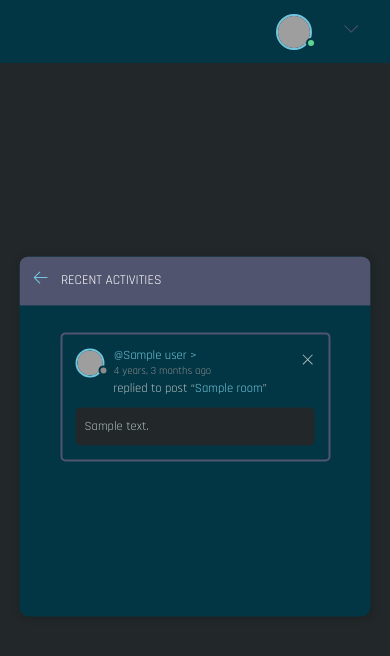
After one commit to Prateek-Giree/LearnEasy-django-project, a Django app: template myapp/templates/myapp/activity.html in a window 390 px wide. The commit adds this page. Shown: the top 656 px of the page. Run offline with Django 5.2, Linux system fonts and the light colour scheme; the template is opened without the code that fills it: most values are stand-ins (such as "Sample title", 1, 10 or a date in 2020); grey boxes are pictures that could not be loaded.

Commit message:
Mobile responsive

```diff
--- /dev/null
+++ b/myapp/templates/myapp/activity.html
@@ -0,0 +1,57 @@
+{% extends 'main.html' %} {% block title %}LearnEasy | Recent activity
+{% endblock title %} {% block body %}
+
+<main class="layout">
+  <div class="container">
+    <div class="layout__box">
+      <div class="layout__boxHeader">
+        <div class="layout__boxTitle">
+          <a href="{% url 'home' %}">
+            <svg version="1.1" xmlns="http://www.w3.org/2000/svg" width="32" height="32" viewBox="0 0 32 32">
+              <title>arrow-left</title>
+              <path
+                d="M13.723 2.286l-13.723 13.714 13.719 13.714 1.616-1.611-10.96-10.96h27.625v-2.286h-27.625l10.965-10.965-1.616-1.607z">
+              </path>
+            </svg>
+          </a>
+          <h3>Recent Activities</h3>
+        </div>
+      </div>
+      <div class="activities-page layout__body">
+        <!-- Activities Start -->
+        {% for message in room_messages %}
+        <div class="activities__box">
+          <div class="activities__boxHeader roomListRoom__header">
+            <a href="{% url 'user-profile' message.user.id %}" class="roomListRoom__author">
+              <div class="avatar avatar--small">
+                <img src="https://randomuser.me/api/portraits/women/11.jpg" />
+              </div>
+              <p>
+                @{{message.user}} >
+                <span>{{message.created|timesince}} ago</span>
+              </p>
+            </a>
+            <div class="roomListRoom__actions">
+              <a href="{% url 'delete-activity-message' message.id %}">
+                <svg version="1.1" xmlns="http://www.w3.org/2000/svg" width="32" height="32" viewBox="0 0 32 32">
+                  <title>remove</title>
+                  <path
+                    d="M27.314 6.019l-1.333-1.333-9.98 9.981-9.981-9.981-1.333 1.333 9.981 9.981-9.981 9.98 1.333 1.333 9.981-9.98 9.98 9.98 1.333-1.333-9.98-9.98 9.98-9.981z">
+                  </path>
+                </svg>
+              </a>
+            </div>
+          </div>
+          <div class="activities__boxContent">
+            <p>
+              replied to post “<a href="{% url 'room' message.room.id %}">{{message.room}}</a>”
+            </p>
+            <div class="activities__boxRoomContent">{{message.body}}</div>
+          </div>
+        </div>
+        {% endfor %}
+      </div>
+    </div>
+</main>
+
+{% endblock %}
--- a/myapp/templates/myapp/topics_component.html
+++ b/myapp/templates/myapp/topics_component.html
@@ -4,7 +4,9 @@
   </div>
   <ul class="topics__list">
     <li>
-      <a href="{% url 'home' %}" class="active">All <span>{{topics.count}}</span></a>
+      <a href="{% url 'home' %}" class="active"
+        >All <span>{{room_count}}</span></a
+      >
     </li>
     {% for topic in topics %}
     <li>
@@ -14,7 +16,7 @@
     </li>
     {% endfor %}
   </ul>
-  <a class="btn btn--link" href="topics.html">
+  <a class="btn btn--link" href="{% url 'topics' %}">
     More
     <svg
       version="1.1"
--- a/myapp/urls.py
+++ b/myapp/urls.py
@@ -23,4 +23,6 @@ urlpatterns = [
         name="delete-activity-message",
     ),
     path("update-user/", views.updateUser, name="update-user"),
+    path("topics/", views.topicPage, name="topics"),
+    path("activity/", views.activityPage, name="activity"),
 ]
```
Also changed, not shown: myapp/templates/myapp/activity_component.html (+0 -13 lines), myapp/templates/myapp/home.html (+9 -5 lines), myapp/templates/myapp/login_register.html (+0 -15 lines), myapp/templates/myapp/topics.html (added, +48 -0 lines), myapp/views.py (+23 -3 lines).
